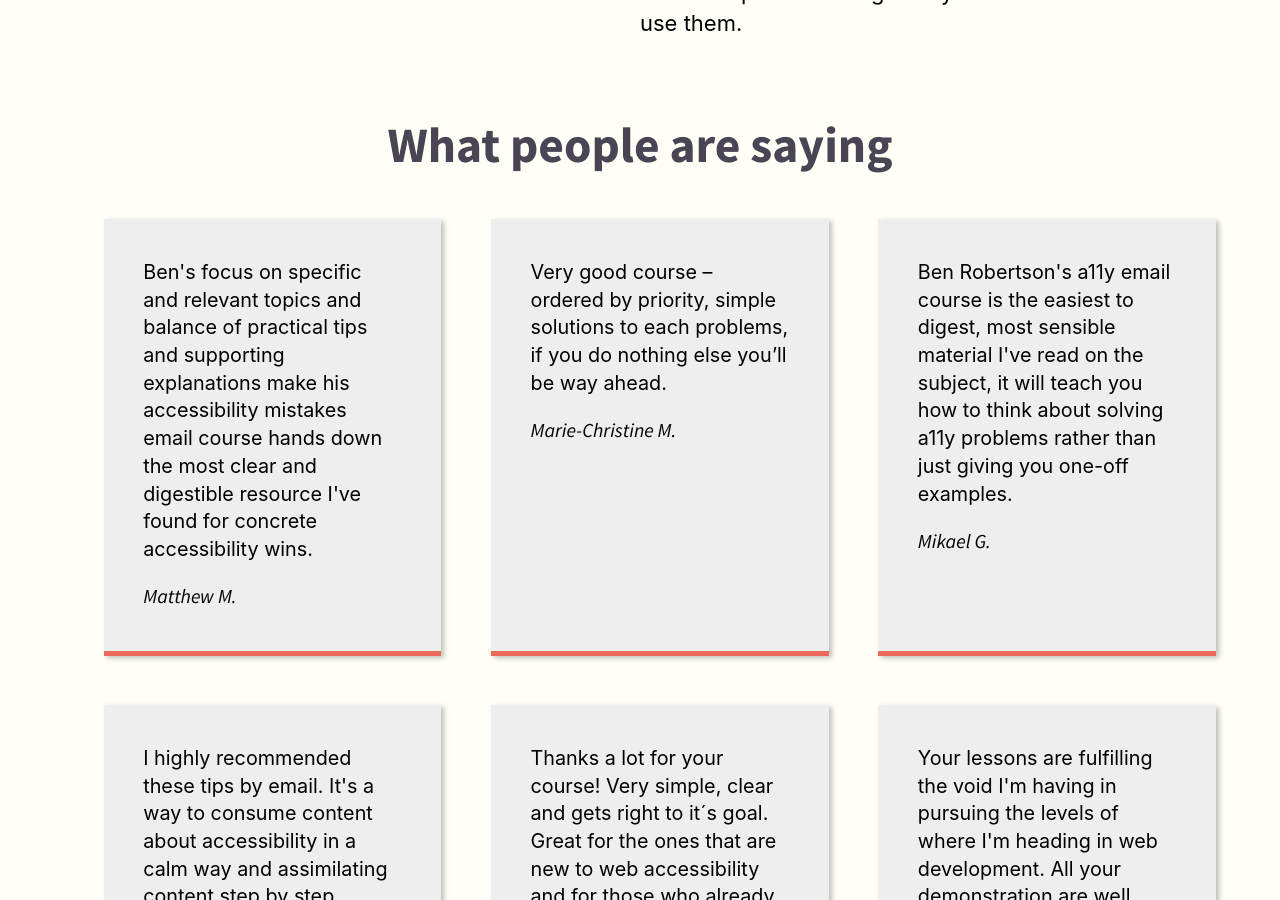
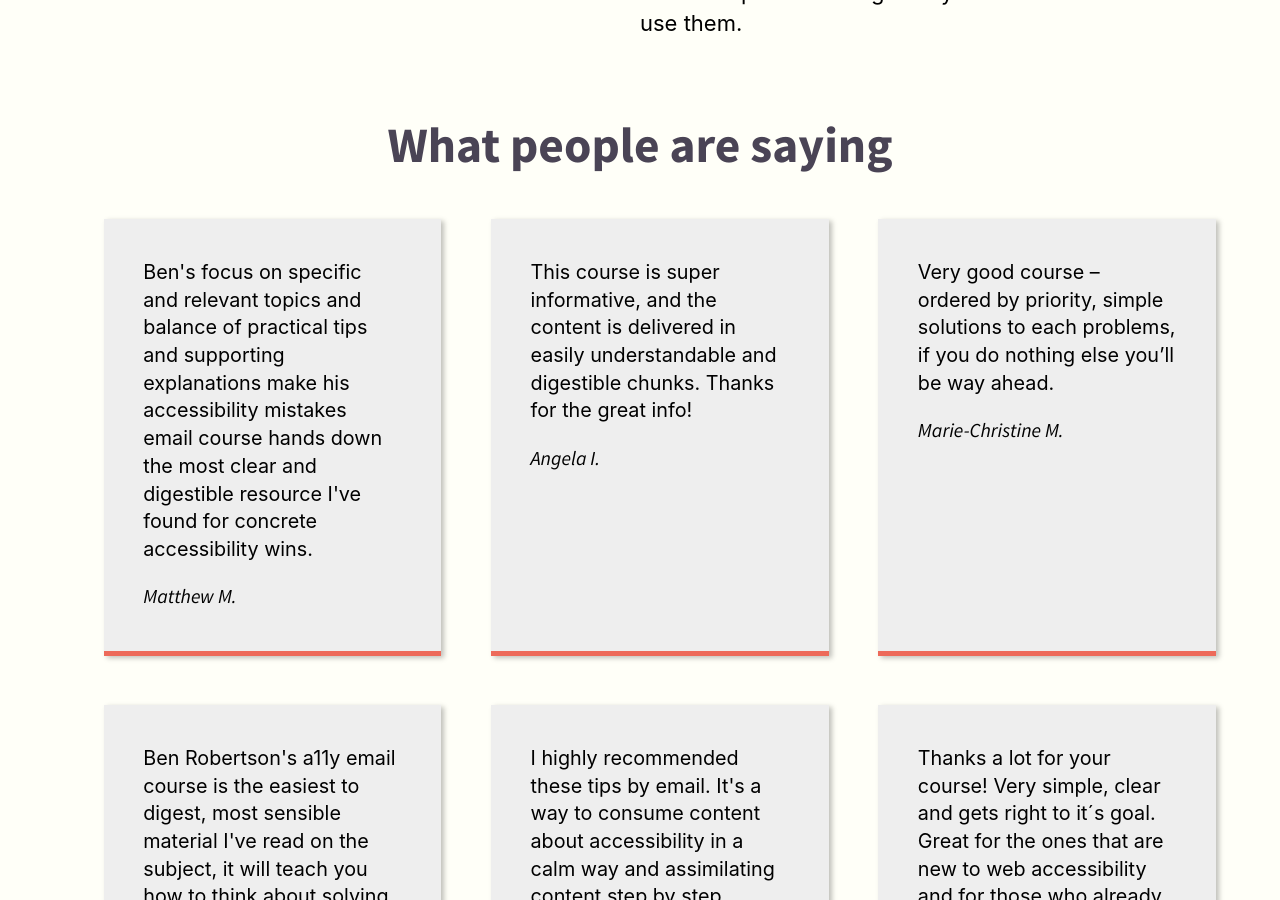
Before and after one commit to benjamingrobertson/benjamingrobertson.github.io, a Jekyll site: the page built from common-accessibility-mistakes-course.md, in a window 1280 px wide and 900 px high, scrolled down 2764 px. Built offline with Jekyll 4.4.1, drawn with Linux system fonts in a browser that asks for light colours; some web fonts are replaced.

Commit message:
Adds testimonial.

```diff
--- a/_layouts/course.html
+++ b/_layouts/course.html
@@ -105,6 +105,12 @@ layout: default
         </p>
       </blockquote>
       <blockquote class="testimonial">
+        <p>This course is super informative, and the content is delivered in easily understandable and digestible chunks. Thanks for the great info!</p>
+        <p>
+          <cite>Angela I.</cite>
+        </p>
+      </blockquote>
+      <blockquote class="testimonial">
         <p>Very good course – ordered by priority, simple solutions to each problems, if you do nothing else you’ll be way ahead.</p>
         <p>
           <cite>Marie-Christine M.</cite>
```
